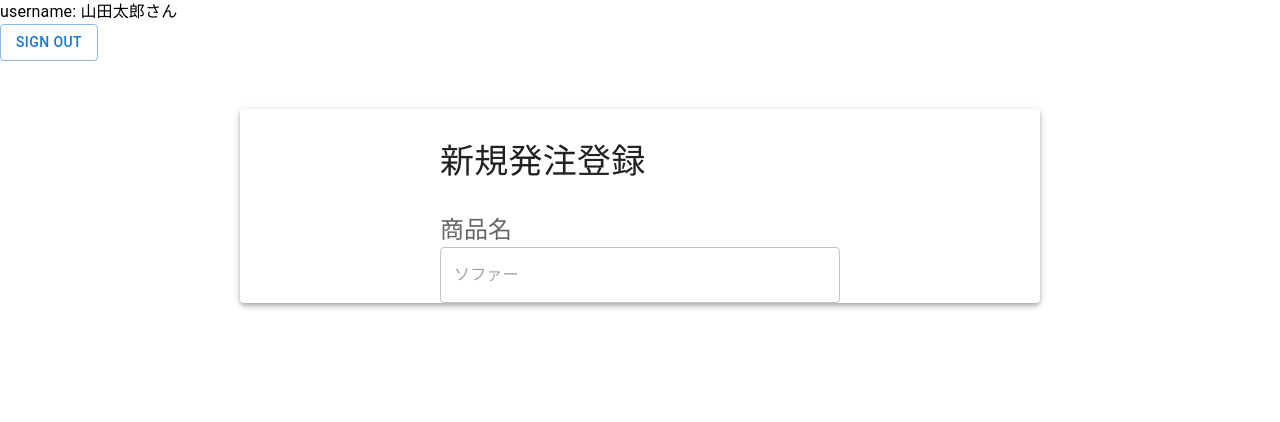
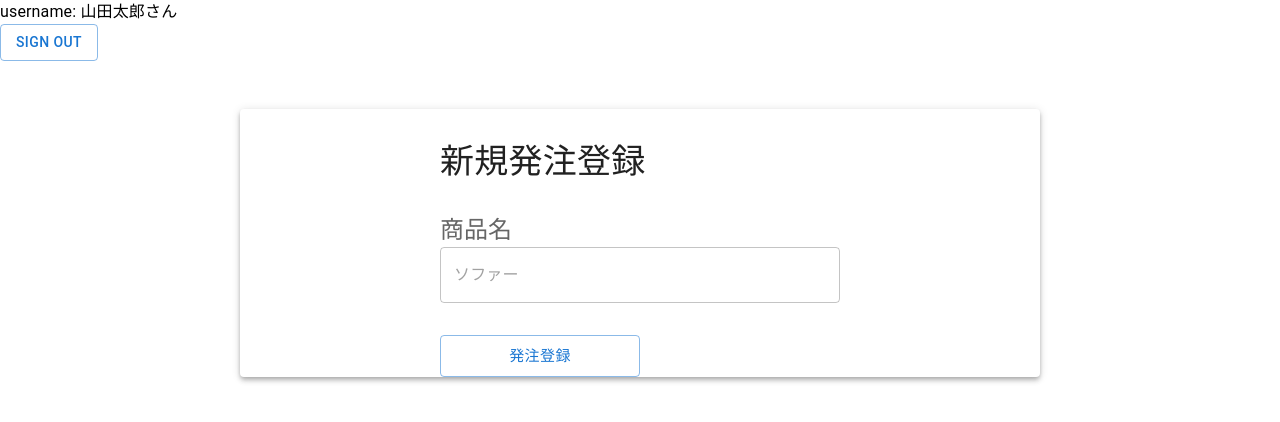
Before and after one commit to uraaaa24/stock-management, a Next.js app: page /order/create in a window 1280 px wide. Shown: the top 422 px of the page. Built offline with nearby package versions, Linux system fonts and the light colour scheme.

Commit message:
submitボタンを追加

```diff
--- a/src/pages/order/create/index.tsx
+++ b/src/pages/order/create/index.tsx
@@ -1,16 +1,26 @@
-import ProductNameForm from "@/components/organisms/productForms/productNameForm"
-import { getDefaultLayout } from "@/components/templates/layout"
-import { NextPageWithLayout } from "@/pages/_app"
-import { Grid, Paper, Typography } from "@mui/material"
-import { FormProvider, useForm } from "react-hook-form"
+import ProductNameForm from '@/components/organisms/productForms/productNameForm'
+import { getDefaultLayout } from '@/components/templates/layout'
+import { NextPageWithLayout } from '@/pages/_app'
+import { Button, Grid, Paper, Typography } from '@mui/material'
+import { FormProvider, useForm } from 'react-hook-form'
 
 const Create: NextPageWithLayout = () => {
     const methods = useForm()
 
+    const onSubmit = (data: any) => {
+        console.log(data)
+    }
+
     return (
         <FormProvider {...methods}>
-            <Paper elevation={4} sx={{ maxWidth: 800, mx: "auto", my: 6 }}>
-                <Grid container component={"form"} rowSpacing={4} sx={{ justifyContent: "space-between", my: 0, mx: "auto", width: 400 }}>
+            <Paper elevation={4} sx={{ maxWidth: 800, mx: 'auto', my: 6 }}>
+                <Grid
+                    container
+                    component={'form'}
+                    rowSpacing={4}
+                    onSubmit={methods.handleSubmit(onSubmit)}
+                    sx={{ justifyContent: 'space-between', my: 0, mx: 'auto', width: 400 }}
+                >
                     <Grid item xs={12}>
                         <Typography variant="h4">新規発注登録</Typography>
                     </Grid>
@@ -19,6 +29,11 @@ const Create: NextPageWithLayout = () => {
                         <ProductNameForm name="productName" />
                     </Grid>
 
+                    <Grid item xs={12}>
+                        <Button type="submit" variant="outlined" size="large" sx={{ width: 200 }}>
+                            発注登録
+                        </Button>
+                    </Grid>
                 </Grid>
             </Paper>
         </FormProvider>
```
